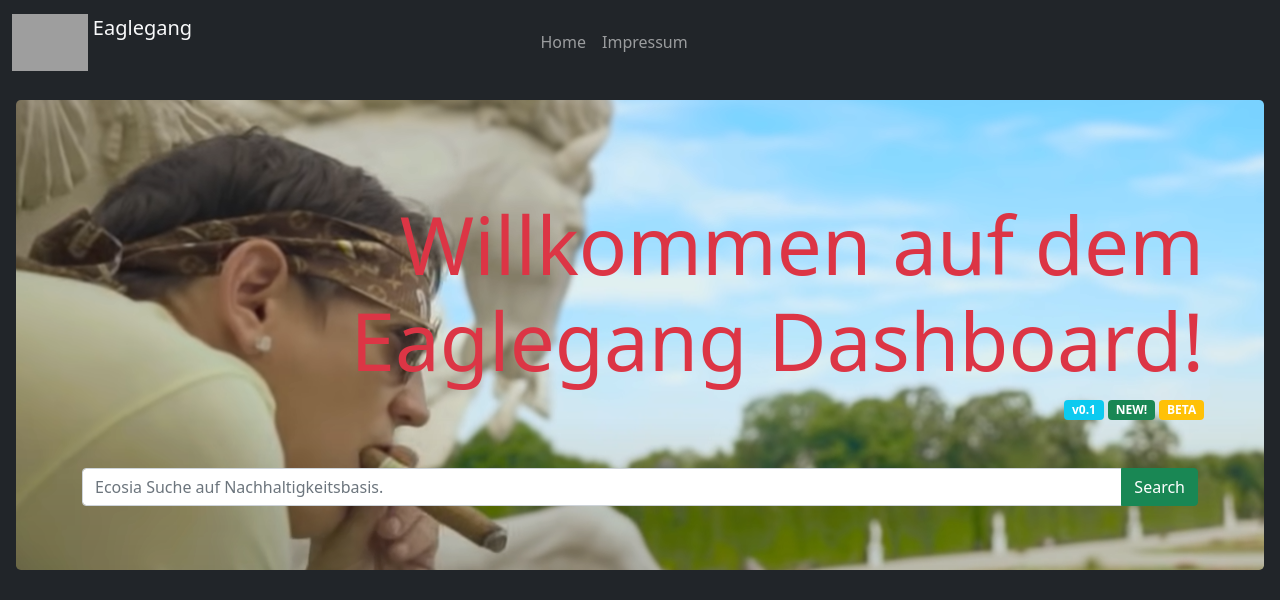
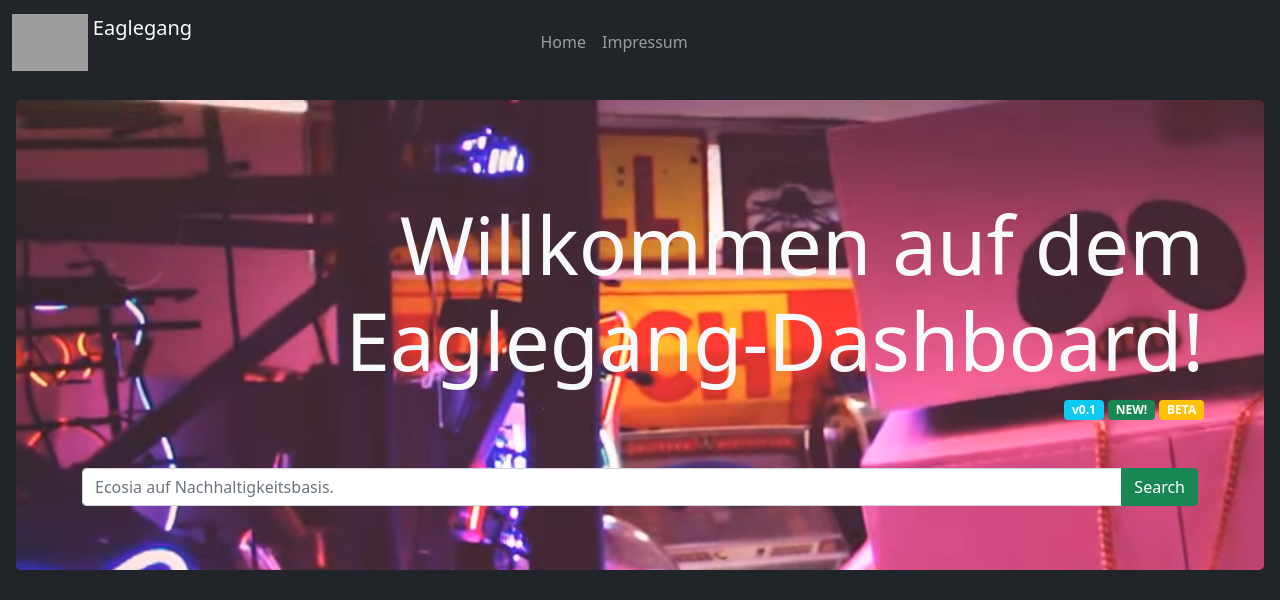
Before and after one commit to niggiover9000/EaglegangDashboard, a Flask app: template templates/eaglegang.html in a window 1280 px wide. Shown: the top 600 px of the page. Run offline with Flask 2, Linux system fonts and the light colour scheme; the template is opened without the code that fills it, so the values that code supplies are empty; grey boxes are pictures that could not be loaded.

Commit message:
New Header Image

```diff
--- a/templates/eaglegang.html
+++ b/templates/eaglegang.html
@@ -2,11 +2,11 @@
 {% include "elements/navbar.html" %}
 
     <div class="px-3 py-3">
-        <div class="p-5 mb-4 bg-primary rounded-3 overlay" style="background-image: url({{ url_for('static', filename='img/Money3.png') }}); background-filter: blur(50px);">
+        <div class="p-5 mb-4 bg-primary rounded-3 overlay" style="background-image: url({{ url_for('static', filename='img/Money4.png') }}); background-filter: blur(50px);">
             <div class="container-fluid py-5" >
                 <div class="fw-bold">
-                    <h1 class="display-1 text-danger text-end">
-                        Willkommen auf dem Eaglegang Dashboard!
+                    <h1 class="display-1 text-light text-end">
+                        Willkommen auf dem Eaglegang-Dashboard!
                     </h1>
                     <div class="text-end">
                         <span class="badge bg-info">v0.1</span>
@@ -20,7 +20,7 @@
             </div>
             <form method="get" action="https://www.ecosia.org/search">
                 <div class="input-group mb-3 container-sm">
-                    <input type="text" class="form-control" name="q" placeholder="Ecosia Suche auf Nachhaltigkeitsbasis." aria-label="Recipient's username" aria-describedby="button-addon2">
+                    <input type="text" class="form-control" name="q" placeholder="Ecosia auf Nachhaltigkeitsbasis." aria-label="Recipient's username" aria-describedby="button-addon2">
                     <button class="btn btn-success" type="submit" id="button-addon2">Search</button>
                 </div>
             </form>
```
Also changed, not shown: static/img/Money4.png (added), static/img/favicon.ico (added).
